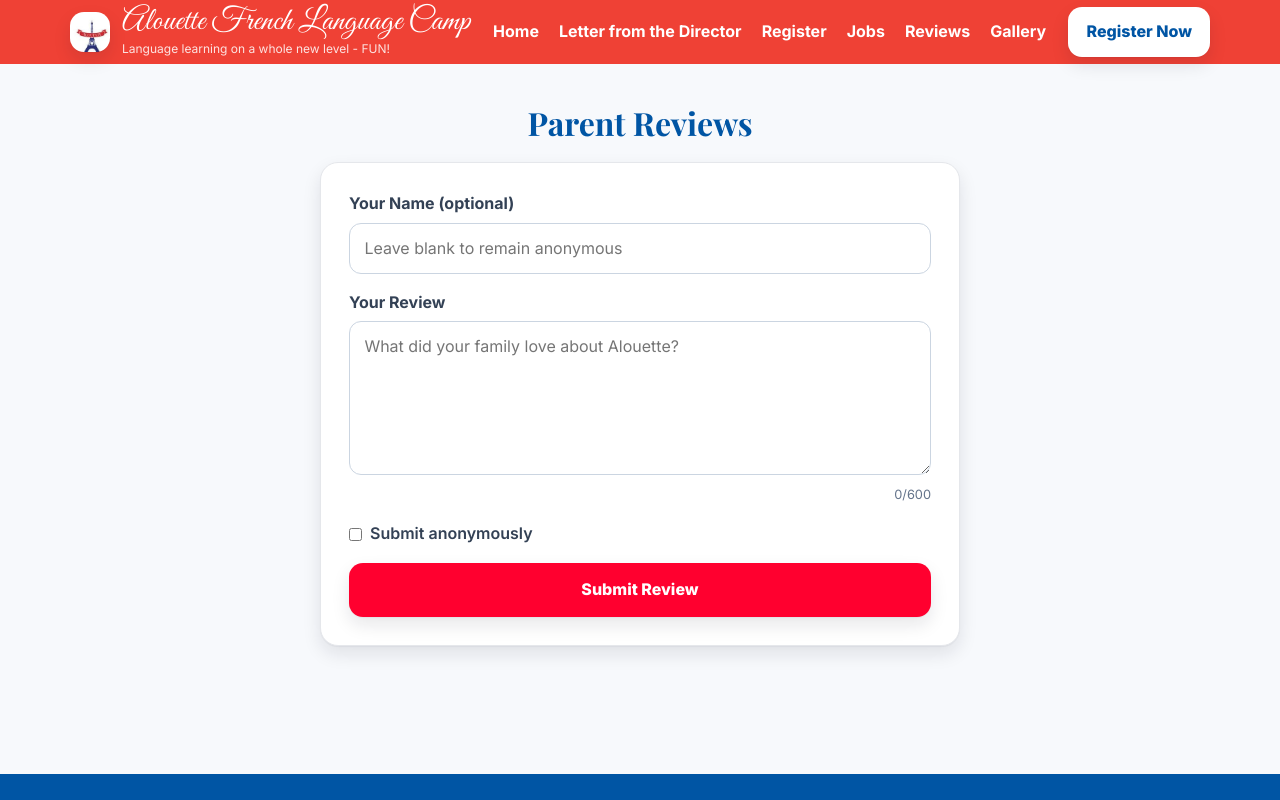
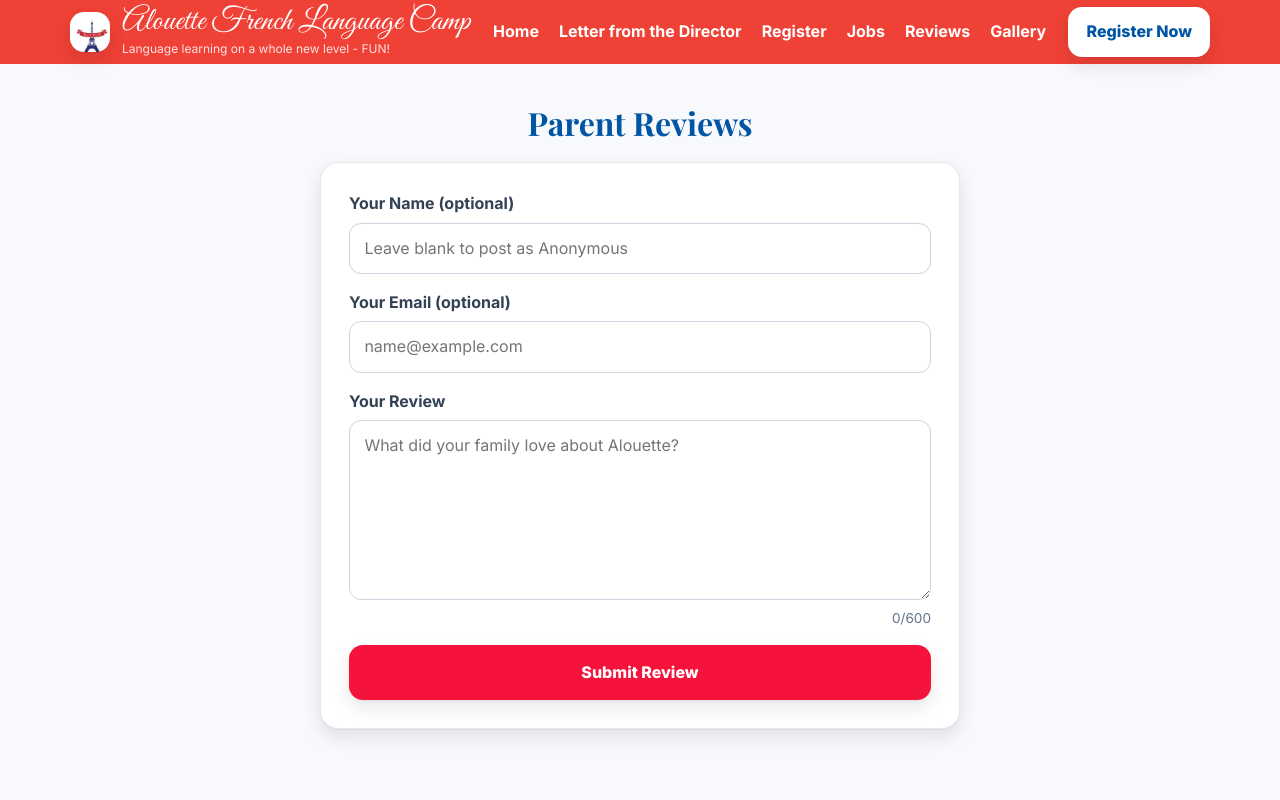
Before and after one commit to nani-pardi/camp-website, a SvelteKit app: page /reviews in a window 1280 px wide. Shown: the top 800 px of the page. Built offline with nearby package versions, Linux system fonts and the light colour scheme.

Commit message:
change review email

```diff
--- a/src/routes/+page.svelte
+++ b/src/routes/+page.svelte
@@ -40,7 +40,7 @@
 <!-- ABOUT -->
  <!-- ABOUT -->
 <section id="about" class="section">
-  <h2>Essayez! Pratiquez! Volez!</h2>
+  <h2>Essayez! Pratiquez! Volez! Try! Practice! Fly!</h2>
   <div class="card" style="max-width: 900px; margin: 1.25rem auto 0">
     <p style="color:#334155">
       Alouette French Camp was created in 2007 and has been going strong ever since.
--- a/src/routes/api/reviews/+server.js
+++ b/src/routes/api/reviews/+server.js
@@ -1,29 +1,27 @@
 import { json } from '@sveltejs/kit'
 
 const GOOGLE_SCRIPT_URL =
-  'https://script.google.com/macros/s/AKfycbyl-jtGqkBJjemBmnsBN79q8pgodRgNELYvD8wSMY2kB59wh8APpORdYTF8YrKBZDDW0Q/exec'
+  'https://script.google.com/macros/s/AKfycbwU4JzuRyLH9qYDHUUTvkBuvYkGUrQhvEbyrxX8MNaBGZOw6t36bdCCCD9yaQFibzJdtw/exec'
 
 export async function POST({ request }) {
   try {
     const payload = await request.json()
 
-    // basic validation
+    const name = String(payload?.name ?? '').trim()
+    const email = String(payload?.email ?? '').trim()
     const review = String(payload?.review ?? '').trim()
-    const anonymous = payload?.anonymous ? '1' : '0'
-    const name = anonymous === '1' ? '' : String(payload?.name ?? '').trim()
 
-    if (!review) {
-      return json({ ok: false, error: 'Review is required.' }, { status: 400 })
-    }
-    if (review.length > 600) {
+    if (!review) return json({ ok: false, error: 'Review is required.' }, { status: 400 })
+    if (review.length > 600)
       return json({ ok: false, error: 'Review must be 600 characters or less.' }, { status: 400 })
-    }
 
-    // Convert JSON -> x-www-form-urlencoded for Apps Script
+    if (email && !/^\S+@\S+\.\S+$/.test(email))
+      return json({ ok: false, error: 'Invalid email.' }, { status: 400 })
+
     const body = new URLSearchParams()
-    body.set('name', name)
+    body.set('name', name)   // can be blank
+    body.set('email', email) // can be blank
     body.set('review', review)
-    body.set('anonymous', anonymous)
 
     const resp = await fetch(GOOGLE_SCRIPT_URL, {
       method: 'POST',
--- a/src/routes/reviews/+page.svelte
+++ b/src/routes/reviews/+page.svelte
@@ -1,18 +1,12 @@
 <script>
   let name = ''
+  let email = ''
   let review = ''
-  let anonymous = false
+
   let submitting = false
   let result = null // { ok, error? }
 
-  // Optimistic list
-  let reviews = []
-
   const MAX_LEN = 600
-
-  function sanitize(text) {
-    return text.replace(/[<>]/g, '')
-  }
 
   async function handleSubmit() {
     result = null
@@ -27,45 +21,35 @@
       return
     }
 
-    submitting = true
-
-    const displayName = anonymous || !name.trim() ? 'Anonymous' : name.trim()
-    const local = {
-      name: displayName,
-      text: sanitize(text),
-      ts: new Date().toISOString()
+    // If email is filled, do a light check
+    if (email.trim() && !/^\S+@\S+\.\S+$/.test(email.trim())) {
+      alert('Please enter a valid email (or leave it blank).')
+      return
     }
 
-    // Optimistic UI
-    reviews = [local, ...reviews]
-
+    submitting = true
     try {
       const res = await fetch('/api/reviews', {
         method: 'POST',
         headers: { 'Content-Type': 'application/json' },
         body: JSON.stringify({
           name,
-          review: text,
-          anonymous
+          email, // optional
+          review: text
         })
       })
 
       const data = await res.json()
       result = data
 
-      if (!data?.ok) {
-        // rollback optimistic insert
-        reviews = reviews.filter((r) => r !== local)
-        throw new Error(data?.error || 'Submission failed.')
+      if (data?.ok) {
+        name = ''
+        email = ''
+        review = ''
       }
-
-      // reset fields
-      name = ''
-      review = ''
-      anonymous = false
     } catch (err) {
       console.error(err)
-      result = { ok: false, error: err?.message || 'There was a problem submitting your review.' }
+      result = { ok: false, error: 'There was a problem submitting your review. Please try again.' }
     } finally {
       submitting = false
     }
@@ -81,8 +65,20 @@
       id="reviewerName"
       class="input"
       bind:value={name}
-      placeholder="Leave blank to remain anonymous"
-      disabled={anonymous}
+      placeholder="Leave blank to post as Anonymous"
+      autocomplete="name"
+    />
+  </div>
+
+  <div class="field">
+    <label class="label" for="reviewerEmail">Your Email (optional)</label>
+    <input
+      id="reviewerEmail"
+      class="input"
+      type="email"
+      bind:value={email}
+      placeholder="name@example.com"
+      autocomplete="email"
     />
   </div>
 
@@ -91,18 +87,13 @@
     <textarea
       id="reviewText"
       class="input textarea"
-      rows="5"
+      rows="6"
       bind:value={review}
       maxlength={MAX_LEN}
       placeholder="What did your family love about Alouette?"
       required
     />
-    <div class="hint">{review.length}/{MAX_LEN}</div>
-  </div>
-
-  <div class="inline">
-    <input id="anon" type="checkbox" bind:checked={anonymous} />
-    <label for="anon">Submit anonymously</label>
+    <div class="hint right">{review.length}/{MAX_LEN}</div>
   </div>
 
   <button class="btn-submit" type="submit" disabled={submitting}>
@@ -123,25 +114,6 @@
   {/if}
 </form>
 
-{#if reviews.length}
-  <section class="reviews-list">
-    {#each reviews as r}
-      <article class="review-card">
-        <div class="review-head">
-          <div class="avatar">{r.name[0]}</div>
-          <div class="who">
-            <div class="who-name">{r.name}</div>
-            <div class="when">{new Date(r.ts).toLocaleDateString()}</div>
-          </div>
-        </div>
-        <p class="review-text">{r.text}</p>
-      </article>
-    {/each}
-  </section>
-{:else}
-
-{/if}
-
 <style>
   .reviews-title {
     font-family: 'Playfair Display', ui-serif, Georgia, serif;
@@ -153,7 +125,7 @@
 
   .form-card {
     max-width: 640px;
-    margin: 0 auto 1.5rem auto;
+    margin: 0 auto 2rem auto;
     background: #fff;
     border: 1px solid #e5e7eb;
     border-radius: 18px;
@@ -172,24 +144,22 @@
     border-radius: 12px;
     border: 1px solid #cbd5e1;
     outline: none;
+    background: #fff;
   }
-  .textarea { resize: vertical; min-height: 120px; }
-  .input:focus { border-color: #1b2b6b; box-shadow: 0 0 0 3px rgba(27, 43, 107, 0.15); }
+
+  .textarea { resize: vertical; min-height: 140px; }
+
+  .input:focus {
+    border-color: #1b2b6b;
+    box-shadow: 0 0 0 3px rgba(27, 43, 107, 0.15);
+  }
 
   .hint {
-    font-size: 0.8rem;
+    font-size: 0.85rem;
     color: #64748b;
-    text-align: right;
-    margin-top: 0.25rem;
+    margin-top: 0.15rem;
   }
-
-  .inline {
-    display: flex;
-    align-items: center;
-    gap: 0.5rem;
-    color: #334155;
-    font-weight: 600;
-  }
+  .hint.right { text-align: right; }
 
   .btn-submit {
     width: 100%;
@@ -198,7 +168,7 @@
     border-radius: 14px;
     font-weight: 800;
     color: #fff;
-    background: #ff002f;
+    background: #f5123b;
     cursor: pointer;
     box-shadow: 0 1px 1px rgba(15, 23, 42, 0.04), 0 8px 18px rgba(15, 23, 42, 0.1);
     transition: transform 0.15s ease, opacity 0.2s ease;
@@ -223,49 +193,5 @@
   }
   .notice-title { font-weight: 900; margin-bottom: 0.35rem; }
   .notice-text { color: #0f172a; margin: 0; }
-  .notice.error { border-color: rgba(255, 0, 0, 0.4); background: rgba(239, 68, 68, 0.06); }
-
-  .reviews-list {
-    max-width: 820px;
-    margin: 0.5rem auto 2rem auto;
-    display: grid;
-    gap: 0.9rem;
-    padding: 0 1rem;
-  }
-
-  .review-card {
-    background: #fff;
-    border: 1px solid #e5e7eb;
-    border-radius: 16px;
-    padding: 1rem 1.1rem;
-    box-shadow: 0 1px 1px rgba(15, 23, 42, 0.04), 0 6px 12px rgba(15, 23, 42, 0.08);
-  }
-
-  .review-head {
-    display: flex;
-    align-items: center;
-    gap: 0.75rem;
-    margin-bottom: 0.25rem;
-  }
-
-  .avatar {
-    width: 36px;
-    height: 36px;
-    border-radius: 50%;
-    background: #1b2b6b;
-    color: #fff;
-    display: grid;
-    place-items: center;
-    font-weight: 900;
-  }
-
-  .who-name { font-weight: 800; color: #0f172a; }
-  .when { font-size: 0.8rem; color: #64748b; }
-  .review-text { color: #334155; margin-top: 0.25rem; }
-
-  .empty {
-    text-align: center;
-    color: #64748b;
-    margin: 1rem 0 2rem;
-  }
+  .notice.error { border-color: rgba(232, 18, 18, 0.4); background: rgba(239, 68, 68, 0.06); }
 </style>
```
